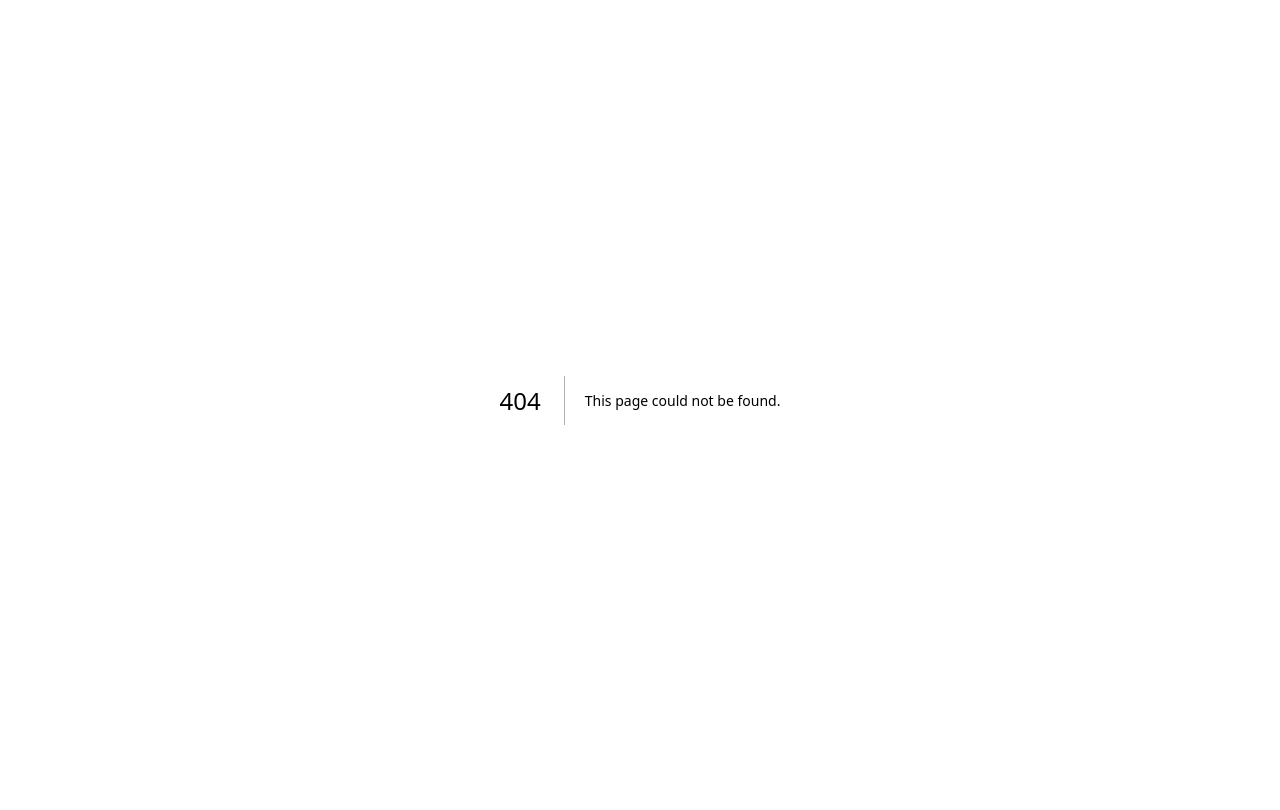
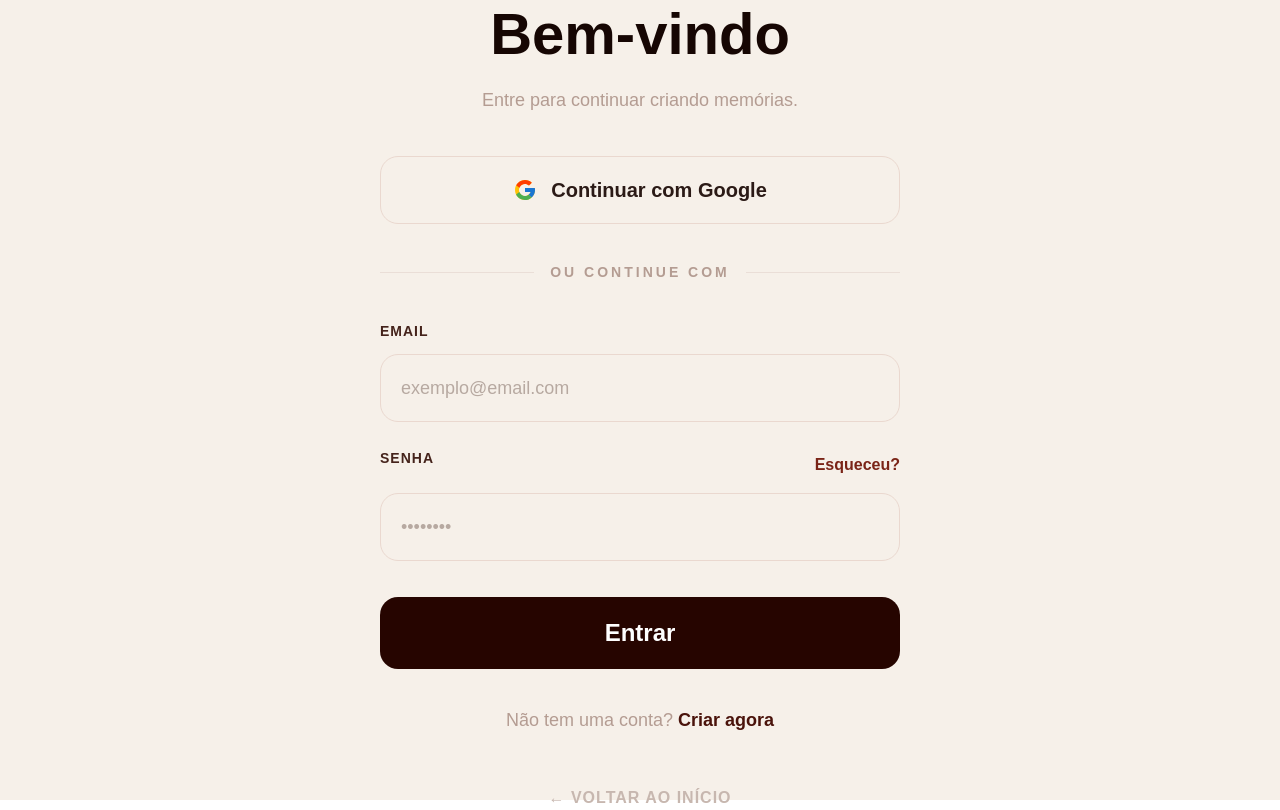
Before and after one commit to empt1xz/afetum2.0, a Next.js app: page /login in a window 1280 px wide. Before the commit this address had no page. Built offline with nearby package versions, Linux system fonts and the light colour scheme.

Commit message:
feat: Tela de Login adicionada

```diff
--- a/package.json
+++ b/package.json
@@ -8,6 +8,7 @@
     "start": "next start"
   },
   "dependencies": {
+    "@hookform/resolvers": "^5.2.2",
     "@react-three/fiber": "^9.6.0",
     "class-variance-authority": "^0.7.1",
     "clsx": "^2.1.1",
@@ -18,10 +19,13 @@
     "radix-ui": "^1.4.3",
     "react": "19.2.4",
     "react-dom": "19.2.4",
+    "react-hook-form": "^7.75.0",
+    "react-icons": "^5.6.0",
     "shadcn": "^4.5.0",
     "tailwind-merge": "^3.5.0",
     "three": "^0.167.1",
-    "tw-animate-css": "^1.4.0"
+    "tw-animate-css": "^1.4.0",
+    "zod": "^4.4.3"
   },
   "devDependencies": {
     "@tailwindcss/postcss": "^4",
--- a/src/app/globals.css
+++ b/src/app/globals.css
@@ -8,6 +8,281 @@
   margin: 0;
   padding: 0;
   box-sizing: border-box;
+  font-family: Arial, Helvetica, sans-serif;
+}
+
+.containerLogin {
+  width: 100%;
+  height: 100vh;
+  display: flex;
+  background: #e9ae86;
+}
+
+.heroContent {
+  position: absolute;
+  z-index: 4;
+
+  bottom: 140px;
+  left: 50%;
+  transform: translateX(-50%);
+
+  text-align: center;
+  width: 100%;
+  padding: 0 40px;
+}
+
+.heroContent h1 {
+  color: white;
+  font-size: 64px;
+  font-weight: 800;
+  line-height: 1.1;
+  margin-bottom: 22px;
+}
+
+.heroContent h1 span {
+  color: #8d2a1e;
+  font-style: italic;
+  font-family: Georgia, serif;
+  font-weight: 700;
+}
+
+.heroContent p {
+  color: rgba(255, 255, 255, 0.7);
+  font-size: 24px;
+  line-height: 1.7;
+  font-weight: 300;
+}
+
+.right {
+  width: 100%;
+  height: 100%;
+  display: flex;
+  align-items: center;
+  justify-content: center;
+  background: #f6f0e9;
+}
+
+.form {
+  width: 100%;
+  max-width: 520px;
+}
+
+.titleArea {
+  text-align: center;
+  margin-bottom: 42px;
+}
+
+.titleArea h2 {
+  font-size: 58px;
+  color: #160603;
+  margin-bottom: 10px;
+  font-weight: 800;
+}
+
+.titleArea p {
+  color: #b49c92;
+  font-size: 18px;
+}
+
+.googleButton {
+  width: 100%;
+  height: 68px;
+
+  border-radius: 18px;
+  border: 1px solid #ead8cf;
+
+  background: transparent;
+
+  display: flex;
+  align-items: center;
+  justify-content: center;
+  gap: 14px;
+
+  font-size: 20px;
+  font-weight: 600;
+  color: #2b1a16;
+
+  cursor: pointer;
+
+  transition: 0.2s;
+}
+
+.googleButton:hover {
+  background: #f8f1ec;
+}
+
+.separator {
+  display: flex;
+  align-items: center;
+  gap: 16px;
+
+  margin: 38px 0;
+}
+
+.line {
+  flex: 1;
+  height: 1px;
+  background: #eaded7;
+}
+
+.separator span {
+  color: #b49c92;
+  font-size: 14px;
+  letter-spacing: 3px;
+  font-weight: 700;
+}
+
+.field {
+  margin-bottom: 26px;
+}
+
+.field label {
+  display: block;
+  margin-bottom: 12px;
+
+  color: #45231b;
+  font-size: 14px;
+  font-weight: 800;
+  letter-spacing: 1px;
+}
+
+.field input {
+  width: 100%;
+  height: 68px;
+
+  border-radius: 18px;
+  border: 1px solid #ead8cf;
+
+  background: transparent;
+
+  padding: 0 20px;
+
+  font-size: 18px;
+  color: #2d1a14;
+
+  outline: none;
+
+  transition: 0.2s;
+}
+
+.field input:focus {
+  border-color: #5c1307;
+  box-shadow: 0 0 0 4px rgba(92, 19, 7, 0.08);
+}
+
+.field input::placeholder {
+  color: #b7a9a1;
+}
+
+.passwordHeader {
+  display: flex;
+  align-items: center;
+  justify-content: space-between;
+
+  margin-bottom: 12px;
+}
+
+.passwordHeader button {
+  border: none;
+  background: transparent;
+
+  color: #7a2417;
+  font-weight: 700;
+  cursor: pointer;
+}
+
+.submitButton {
+  width: 100%;
+  height: 72px;
+
+  border: none;
+  border-radius: 18px;
+
+  background: #260500;
+  color: white;
+
+  font-size: 24px;
+  font-weight: 700;
+
+  cursor: pointer;
+
+  transition: 0.2s;
+
+  margin-top: 10px;
+}
+
+.submitButton:hover {
+  transform: translateY(-2px);
+  opacity: 0.95;
+}
+
+.registerText {
+  margin-top: 38px;
+
+  text-align: center;
+
+  color: #b49c92;
+  font-size: 18px;
+}
+
+.registerText span {
+  color: #4a130b;
+  font-weight: 700;
+  cursor: pointer;
+}
+
+.backButton {
+  margin: 52px auto 0 auto;
+
+  display: block;
+
+  border: none;
+  background: transparent;
+
+  color: #c7b7af;
+  font-size: 16px;
+  font-weight: 700;
+  letter-spacing: 1px;
+
+  cursor: pointer;
+}
+
+.error {
+  display: block;
+  margin-top: 10px;
+
+  color: #c53030;
+  font-size: 14px;
+  font-weight: 500;
+}
+
+@media (max-width: 1200px) {
+  .heroContent h1 {
+    font-size: 48px;
+  }
+
+  .heroContent p {
+    font-size: 18px;
+  }
+
+  .titleArea h2 {
+    font-size: 42px;
+  }
+}
+
+@media (max-width: 950px) {
+  .left {
+    display: none;
+  }
+
+  .right {
+    width: 100%;
+    padding: 30px;
+  }
+
+  .form {
+    max-width: 100%;
+  }
 }
 
 @theme inline {
--- /dev/null
+++ b/src/app/login/page.tsx
@@ -0,0 +1,98 @@
+"use client";
+import { FcGoogle } from "react-icons/fc";
+import { useForm } from "react-hook-form";
+import { z } from "zod";
+import { zodResolver } from "@hookform/resolvers/zod";
+
+const loginSchema = z.object({
+  email: z.string().min(1, "Digite seu email").email("Digite um email válido"),
+
+  password: z.string().min(8, "A senha deve ter no mínimo 8 caracteres"),
+});
+
+type LoginSchema = z.infer<typeof loginSchema>;
+
+export default function Login() {
+  const {
+    register,
+    handleSubmit,
+    formState: { errors },
+  } = useForm<LoginSchema>({
+    resolver: zodResolver(loginSchema),
+  });
+
+  function onSubmit(data: LoginSchema) {
+    console.log(data);
+  }
+
+  return (
+    <main className="containerLogin">
+
+      <section className="right">
+        <form onSubmit={handleSubmit(onSubmit)} className="form">
+          <div className="titleArea">
+            <h2>Bem-vindo</h2>
+
+            <p>Entre para continuar criando memórias.</p>
+          </div>
+
+          <button type="button" className="googleButton">
+            <FcGoogle size={24} />
+            Continuar com Google
+          </button>
+
+          <div className="separator">
+            <div className="line" />
+            <span>OU CONTINUE COM</span>
+            <div className="line" />
+          </div>
+
+          <div className="field">
+            <label>EMAIL</label>
+
+            <input
+              type="email"
+              placeholder="exemplo@email.com"
+              {...register("email")}
+            />
+
+            {errors.email && (
+              <span className="error">{errors.email.message}</span>
+            )}
+          </div>
+
+          <div className="field">
+            <div className="passwordHeader">
+              <label>SENHA</label>
+
+              <button type="button">Esqueceu?</button>
+            </div>
+
+            <input
+              type="password"
+              placeholder="••••••••"
+              {...register("password")}
+            />
+
+            {errors.password && (
+              <span className="error">{errors.password.message}</span>
+            )}
+          </div>
+
+          <button className="submitButton" type="submit">
+            Entrar
+          </button>
+
+          <p className="registerText">
+            Não tem uma conta? <span>Criar agora</span>
+          </p>
+
+          <button type="button" className="backButton">
+            ← VOLTAR AO INÍCIO
+          </button>
+        </form>
+      </section>
+
+    </main>
+  );
+}
```
Also changed, not shown: 1 other file (tests, documents, lock files or other folders).
